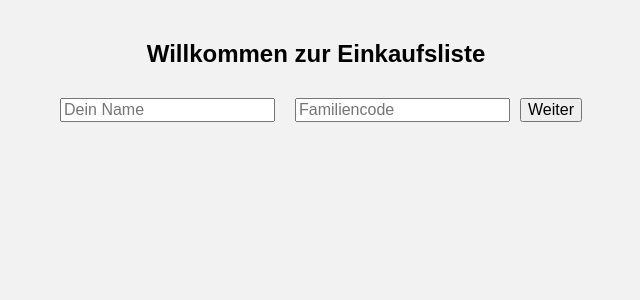
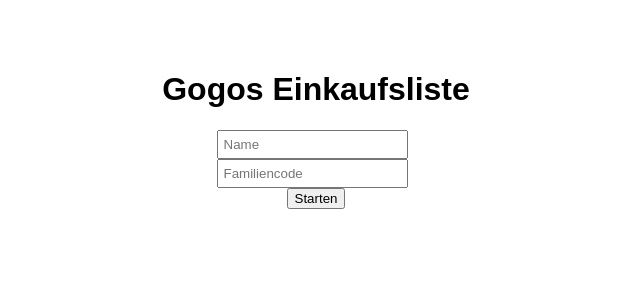
Before and after one commit to Tiger325/gogos-einkaufsliste, a React (Create React App) app: page / in a window 1280 px wide. Shown: the top 300 px of the page, without its empty margins (324-964 px from the left). Built offline with nearby package versions, Linux system fonts and the light colour scheme.

Commit message:
Firebase Restore: App wie letzte Woche

```diff
--- a/src/App.js
+++ b/src/App.js
@@ -1,3 +1,4 @@
+
 import React, { useState } from "react";
 import Startbildschirm from "./components/Startbildschirm";
 import ListeAnsicht from "./components/ListeAnsicht";
@@ -19,7 +20,7 @@ function App() {
   return (
     <>
       {gestartet ? (
-        <ListeAnsicht nutzername={nutzername} familiencode={familiencode} />
+        <ListeAnsicht nutzername={nutzername} familiencode={familiencode} setNutzername={setNutzername} />
       ) : (
         <Startbildschirm onStart={handleStart} />
       )}
--- a/src/components/ListeAnsicht.css
+++ b/src/components/ListeAnsicht.css
@@ -1,18 +1,17 @@
 
 .liste-container {
+  padding: 20px;
+}
+
+.hintergrund-notizbuch {
   background-image: url("/notizbuch.jpg");
   background-size: cover;
   min-height: 100vh;
   padding: 20px;
-  text-align: center;
-  font-family: 'Patrick Hand', cursive;
+  color: #333;
 }
 
-.eingabe-bereich input {
-  padding: 10px;
-  margin-right: 5px;
+input {
+  margin-right: 8px;
+  padding: 5px;
 }
-
-.eingabe-bereich button {
-  margin: 0 5px;
-}
--- a/src/components/ListeAnsicht.js
+++ b/src/components/ListeAnsicht.js
@@ -1,58 +1,46 @@
-import React, { useEffect, useState } from "react";
-import { FaTrash } from "react-icons/fa";
-import { collection, addDoc, onSnapshot, deleteDoc, doc } from "firebase/firestore";
-import { db } from "../firebaseConfig";
 
-function ListeAnsicht({ nutzername, familiencode }) {
-  const [artikel, setArtikel] = useState("");
-  const [liste, setListe] = useState([]);
+import React, { useState, useEffect } from "react";
+import "./ListeAnsicht.css";
 
-  useEffect(() => {
-    const unsub = onSnapshot(collection(db, "listen", familiencode, "artikel"), (snapshot) => {
-      const neueListe = snapshot.docs.map(doc => ({
-        id: doc.id,
-        ...doc.data()
-      }));
-      setListe(neueListe);
-    });
+function ListeAnsicht({ nutzername, familiencode, setNutzername }) {
+  const [artikel, setArtikel] = useState([]);
+  const [neuerArtikel, setNeuerArtikel] = useState("");
 
-    return () => unsub();
-  }, [familiencode]);
-
-  const artikelHinzufuegen = async () => {
-    if (artikel.trim() !== "") {
-      await addDoc(collection(db, "listen", familiencode, "artikel"), {
-        text: artikel,
-        autor: nutzername
-      });
-      setArtikel("");
+  const addArtikel = () => {
+    if (neuerArtikel.trim() !== "") {
+      setArtikel([...artikel, { text: neuerArtikel, autor: nutzername }]);
+      setNeuerArtikel("");
     }
   };
 
-  const artikelEntfernen = async (id) => {
-    await deleteDoc(doc(db, "listen", familiencode, "artikel", id));
+  const benutzerWechseln = () => {
+    const neuerName = prompt("Neuen Benutzernamen eingeben:");
+    if (neuerName) {
+      setNutzername(neuerName);
+      localStorage.setItem("nutzername", neuerName);
+    }
   };
 
   return (
-    <div style={{ padding: 20 }}>
-      <h2>Einkaufsliste – {familiencode}</h2>
+    <div className="liste-container">
+      <div className="hintergrund-notizbuch">
+        <h2>Liste: Haus</h2>
+        <p>Eingeloggt als: {nutzername}</p>
+        <button onClick={benutzerWechseln}>Benutzernamen wechseln</button>
         <input
-        type="text"
-        placeholder="Neuer Artikel"
-        value={artikel}
-        onChange={(e) => setArtikel(e.target.value)}
+          value={neuerArtikel}
+          onChange={(e) => setNeuerArtikel(e.target.value)}
+          placeholder="Neuen Artikel hinzufügen"
         />
-      <button onClick={artikelHinzufuegen}>Hinzufügen</button>
+        <button onClick={addArtikel}>Hinzufügen</button>
         <ul>
-        {liste.map((item) => (
-          <li key={item.id}>
-            {item.text} – <i>{item.autor}</i>
-            <button onClick={() => artikelEntfernen(item.id)}>
-              <FaTrash />
-            </button>
+          {artikel.map((item, index) => (
+            <li key={index}>
+              {item.text} <small>({item.autor})</small>
             </li>
           ))}
         </ul>
+      </div>
     </div>
   );
 }
--- a/src/components/Startbildschirm.css
+++ b/src/components/Startbildschirm.css
@@ -1,26 +1,7 @@
 
 .startbildschirm {
-  position: relative;
-  text-align: center;
+  display: flex;
+  flex-direction: column;
+  align-items: center;
+  padding: 50px;
 }
-
-.startbild {
-  width: 100%;
-  height: auto;
-}
-
-.eingabe-box {
-  position: absolute;
-  top: 20%;
-  left: 50%;
-  transform: translateX(-50%);
-  background: rgba(255, 255, 255, 0.9);
-  padding: 20px;
-  border-radius: 10px;
-}
-.eingabe-box input, .eingabe-box button {
-  display: block;
-  margin: 10px auto;
-  padding: 10px;
-  width: 80%;
-}
--- a/src/components/Startbildschirm.js
+++ b/src/components/Startbildschirm.js
@@ -1,33 +1,17 @@
+
 import React, { useState } from "react";
+import "./Startbildschirm.css";
 
 function Startbildschirm({ onStart }) {
   const [name, setName] = useState("");
   const [code, setCode] = useState("");
 
-  const handleClick = () => {
-    if (name.trim() && code.trim()) {
-      onStart(name, code);
-    }
-  };
-
   return (
-    <div style={{ textAlign: "center", padding: 20 }}>
-      <h2>Willkommen zur Einkaufsliste</h2>
-      <input
-        type="text"
-        placeholder="Dein Name"
-        value={name}
-        onChange={(e) => setName(e.target.value)}
-        style={{ margin: 10 }}
-      />
-      <input
-        type="text"
-        placeholder="Familiencode"
-        value={code}
-        onChange={(e) => setCode(e.target.value)}
-        style={{ margin: 10 }}
-      />
-      <button onClick={handleClick}>Weiter</button>
+    <div className="startbildschirm">
+      <h1>Gogos Einkaufsliste</h1>
+      <input placeholder="Name" value={name} onChange={(e) => setName(e.target.value)} />
+      <input placeholder="Familiencode" value={code} onChange={(e) => setCode(e.target.value)} />
+      <button onClick={() => onStart(name, code)}>Starten</button>
     </div>
   );
 }
--- a/src/index.css
+++ b/src/index.css
@@ -1,8 +1 @@
-body {
-  margin: 0;
-  font-family: Arial, sans-serif;
-  background-color: #f2f2f2;
-}
-input, button {
-  font-size: 16px;
-}
+body { margin: 0; font-family: sans-serif; }
```
Also changed, not shown: 2 other files (tests, documents, lock files or other folders). Lines whose indentation alone changed are shown as unchanged.
